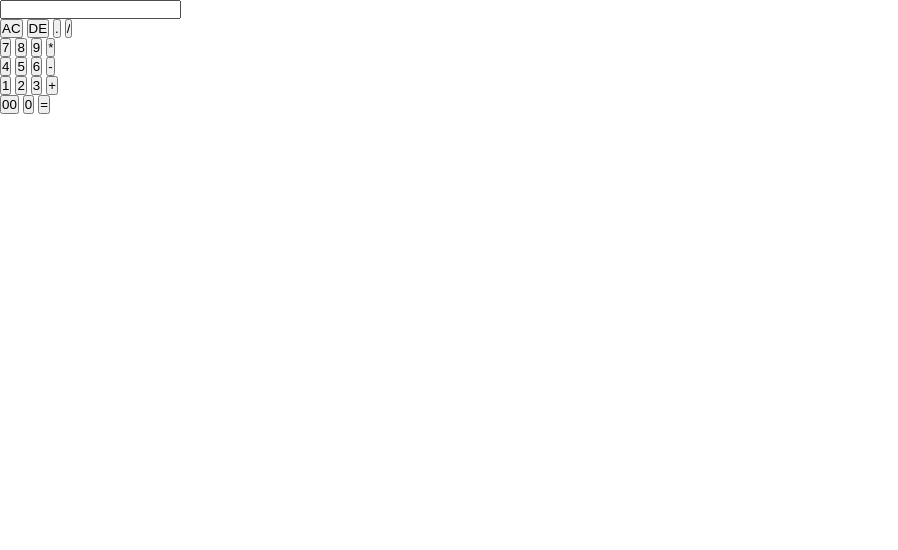
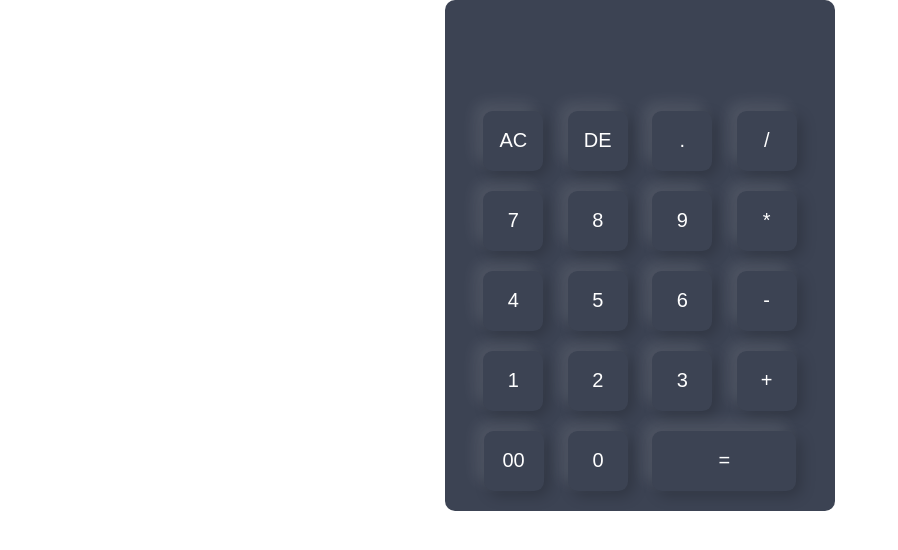
Before and after one commit to Ayomide-Oyeneye/Circle-31-calculator, a plain HTML site: page index.html in a window 1280 px wide. Shown: the whole page, without its empty margins (0-898 px from the left). Drawn offline with Linux system fonts and the light colour scheme.

Commit message:
2 files modified

```diff
--- a/index.html
+++ b/index.html
@@ -9,10 +9,9 @@
   <body>
     <!-- the container of the calculator -->
     <div class="container">
- <div class="calculator">
+      <div class="calculator">
         <!-- I added the oninput to the form -->
         <form oninput="x.value=parseInt(b.value)">
-
           <div class="displays">
             <input type="text" id="b" name="display" />
             <!-- and i the output for the input -->
@@ -33,7 +32,7 @@
             <input type="button" value="*" />
           </div>
 
-          <div class="fa ">
+          <div class="fa">
             <input type="button" value="4" />
             <input type="button" value="5" />
             <input type="button" value="6" />
@@ -47,7 +46,7 @@
             <input type="button" value="+" />
           </div>
 
-          <div class="fa ">
+          <div class="fa last">
             <input type="button" value="00" />
             <input type="button" value="0" />
             <input type="button" value="=" class="equal" />
--- a/style.css
+++ b/style.css
@@ -1,5 +1,66 @@
-*{
+* {
   margin: 0;
   padding: 0;
   box-sizing: border-box;
+  font-family: sans-serif;
 }
+
+.calculator {
+  display: flex;
+  margin: 0 auto;
+  justify-content: center;
+}
+form {
+  display: flex;
+  flex-direction: column;
+  align-items: center;
+  width: auto;
+  height: auto;
+  background-color: #3c4353;
+  padding-inline:10px ;
+  border-radius: 10px;
+  width: 390px;
+}
+.displays{
+  display: flex;
+  flex-direction: column;
+  justify-content: flex-end;
+  margin-block-end: 0.5rem;
+  margin-block-start: 0.8rem;
+  text-align: right;
+  color: #EDF6FE;
+  font-size: 2rem;
+}
+form input{
+  border: 0;
+  outline: 0;
+  width: 60px;
+  height: 60px;
+  box-shadow: -8px -8px 15px rgba(255, 255, 255, 0.1), 5px 5px 15px rgba(0, 3, 3, 0.2);
+  background-color: transparent;
+  font-size: 20px;
+  color: #fff;
+  margin: 10px;
+  border-radius: 0.6rem;
+  cursor: pointer;
+}
+.displays input{
+  width: 90%;
+  font-size: 2rem;
+  text-align: right;
+  color: #EDF6FE;
+  outline: none;
+  border: none;
+  background-color: transparent;
+  padding-block: 0.5rem;
+  box-shadow:none;
+}
+.displays output{
+  margin-right: 27px;
+}
+.equal{
+  width: 9rem;
+}
+.last{
+  margin-bottom: 10px;
+}
```
